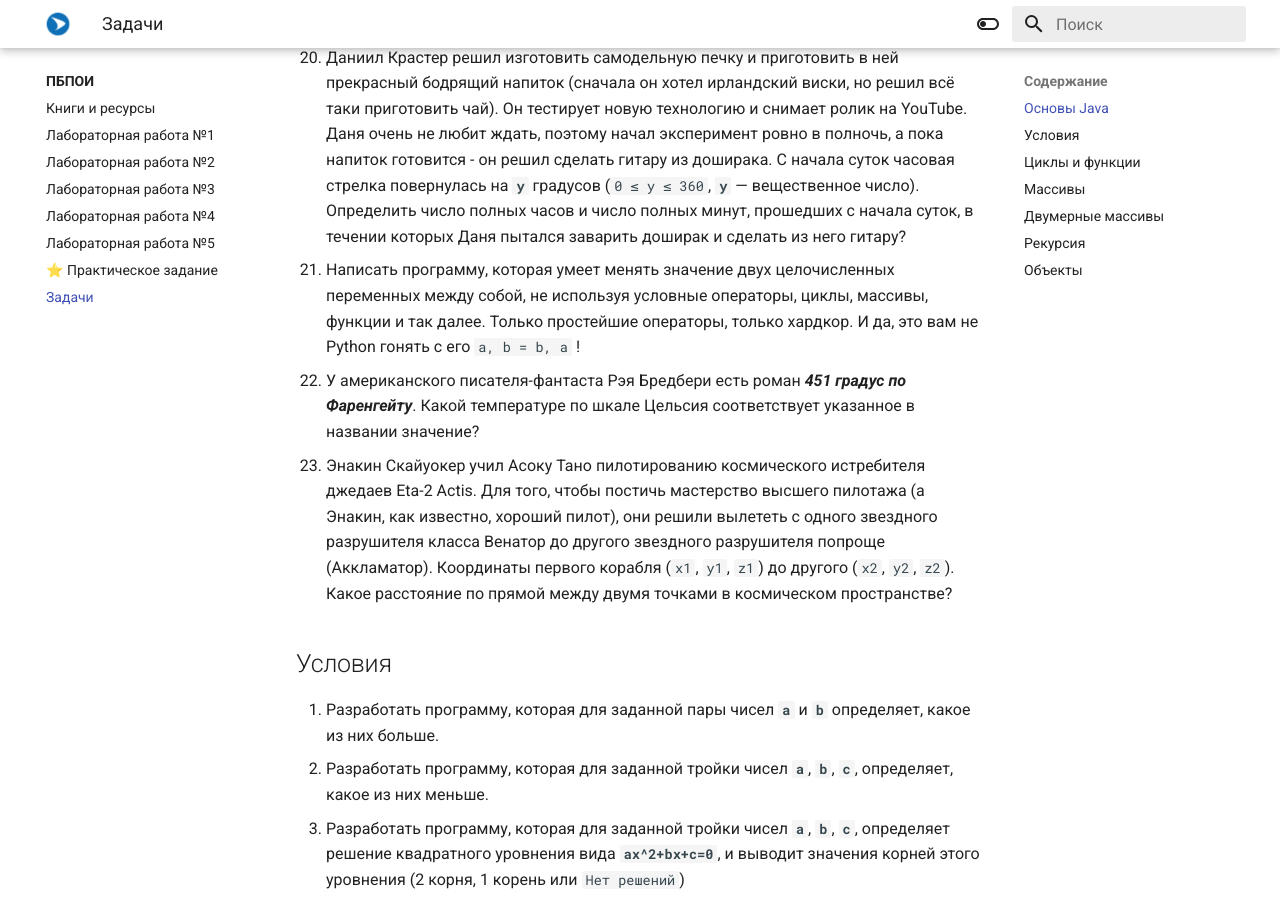
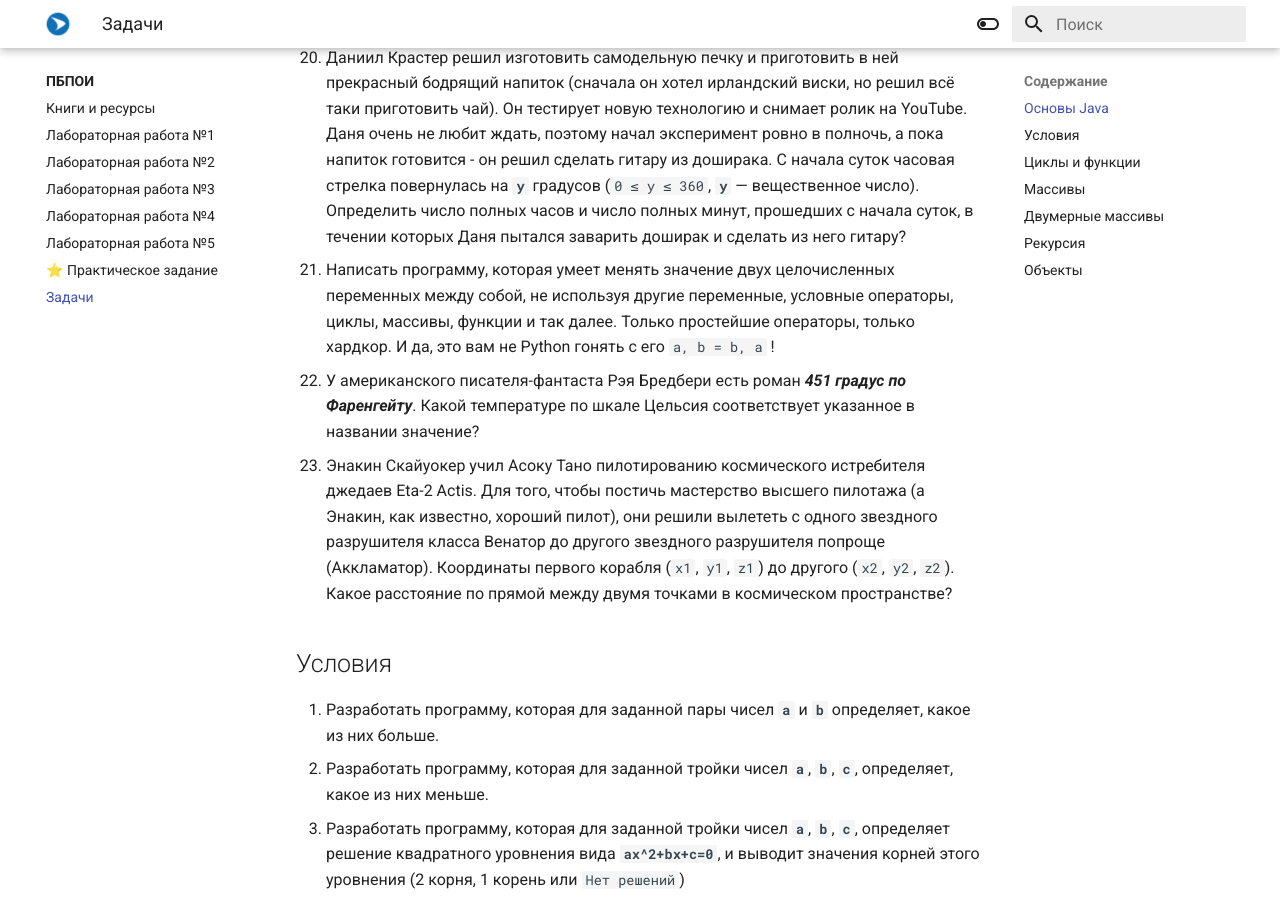
Before and after one commit to readonlyden/Programming-101, an MkDocs documentation site: the page built from docs/ПБПОИ/tasks.md, in a window 1280 px wide and 900 px high, scrolled down 2628 px. Built offline with MkDocs 1.6.1 and Material for MkDocs 9.7.7, drawn with Linux system fonts in a browser that asks for light colours; emoji names are drawn with the system emoji font.

Commit message:
Fix tasks

```diff
--- a/docs/ПБПОИ/tasks.md
+++ b/docs/ПБПОИ/tasks.md
@@ -29,7 +29,7 @@
 18. Написать код, который рассчитывает на основе заданного радиуса сферы **`radius`** находит объем описанного вокруг этой сферы прямоугольного параллелепипеда. Используя полученный объем и заданную плотность **`density`**, определите, насколько тяжелым получится камень такого же объема и плотности, и можно ли его кинуть в местного задиру, который обижает уличного котэ. Низзя обижать котиков!
 19. Анна Кияма и Йо Асакура решили подготовиться к турниру шаманов. С некоторого заданного дня (**`dayStart`**) по некоторый другой день(позже первого, **`dayEnd`**, в этом же году) Анна мучала Йо, заставляла его бегать десятки километров, обижала Амидамару и заставляла Морти готовить. Йо, конечно же, есть не мог - он готовился к турниру. Сколько полных недель прошло за этот период?
 20. Даниил Крастер решил изготовить самодельную печку и приготовить в ней прекрасный бодрящий напиток (сначала он хотел ирландский виски, но решил всё таки приготовить чай). Он тестирует новую технологию и снимает ролик на YouTube. Даня очень не любит ждать, поэтому начал эксперимент ровно в полночь, а пока напиток готовится - он решил сделать гитару из доширака. С начала суток часовая стрелка повернулась на **`y`** градусов (`0 ≤ y ≤ 360`, **`y`** — вещественное число). Определить число полных часов и число полных минут, прошедших с начала суток, в течении которых Даня пытался заварить доширак и сделать из него гитару?
-21. Написать программу, которая умеет менять значение двух целочисленных переменных между собой, не используя условные операторы, циклы, массивы, функции и так далее. Только простейшие операторы, только хардкор. И да, это вам не Python гонять с его `a, b = b, a` !
+21. Написать программу, которая умеет менять значение двух целочисленных переменных между собой, не используя другие переменные, условные операторы, циклы, массивы, функции и так далее. Только простейшие операторы, только хардкор. И да, это вам не Python гонять с его `a, b = b, a` !
 22. У американского писателя-фантаста Рэя Бредбери есть роман ***451 градус  по Фаренгейту***. Какой температуре по шкале Цельсия соответствует указанное в названии значение?
 23. Энакин Скайуокер учил Асоку Тано пилотированию космического истребителя джедаев Eta-2 Actis. Для того, чтобы постичь мастерство высшего пилотажа (а Энакин, как известно, хороший пилот), они решили вылететь с одного звездного разрушителя класса Венатор до другого звездного разрушителя попроще (Аккламатор). Координаты первого корабля (`x1`, `y1`, `z1`) до другого (`x2`, `y2`, `z2`). Какое расстояние по прямой между двумя точками в космическом пространстве?
 
```
